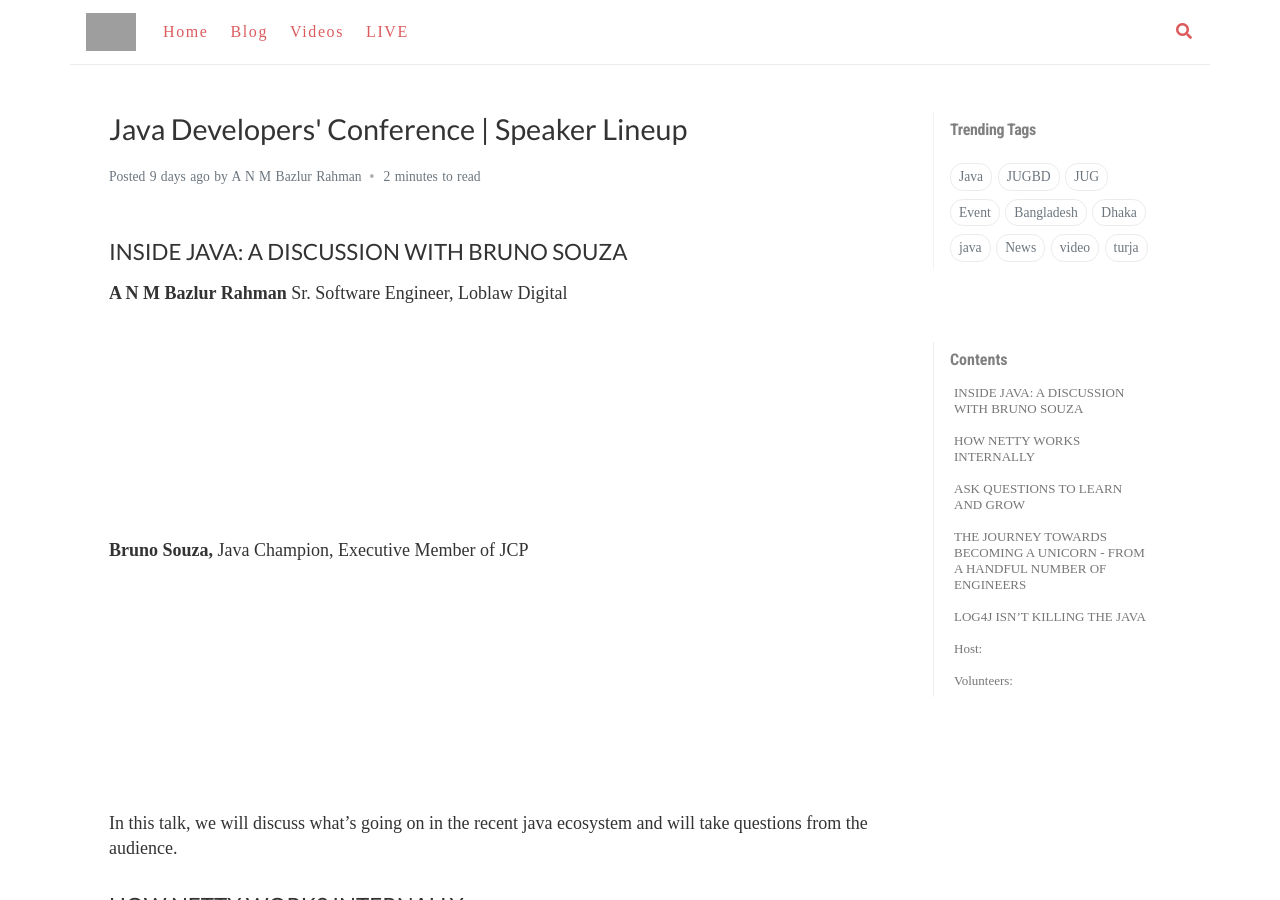
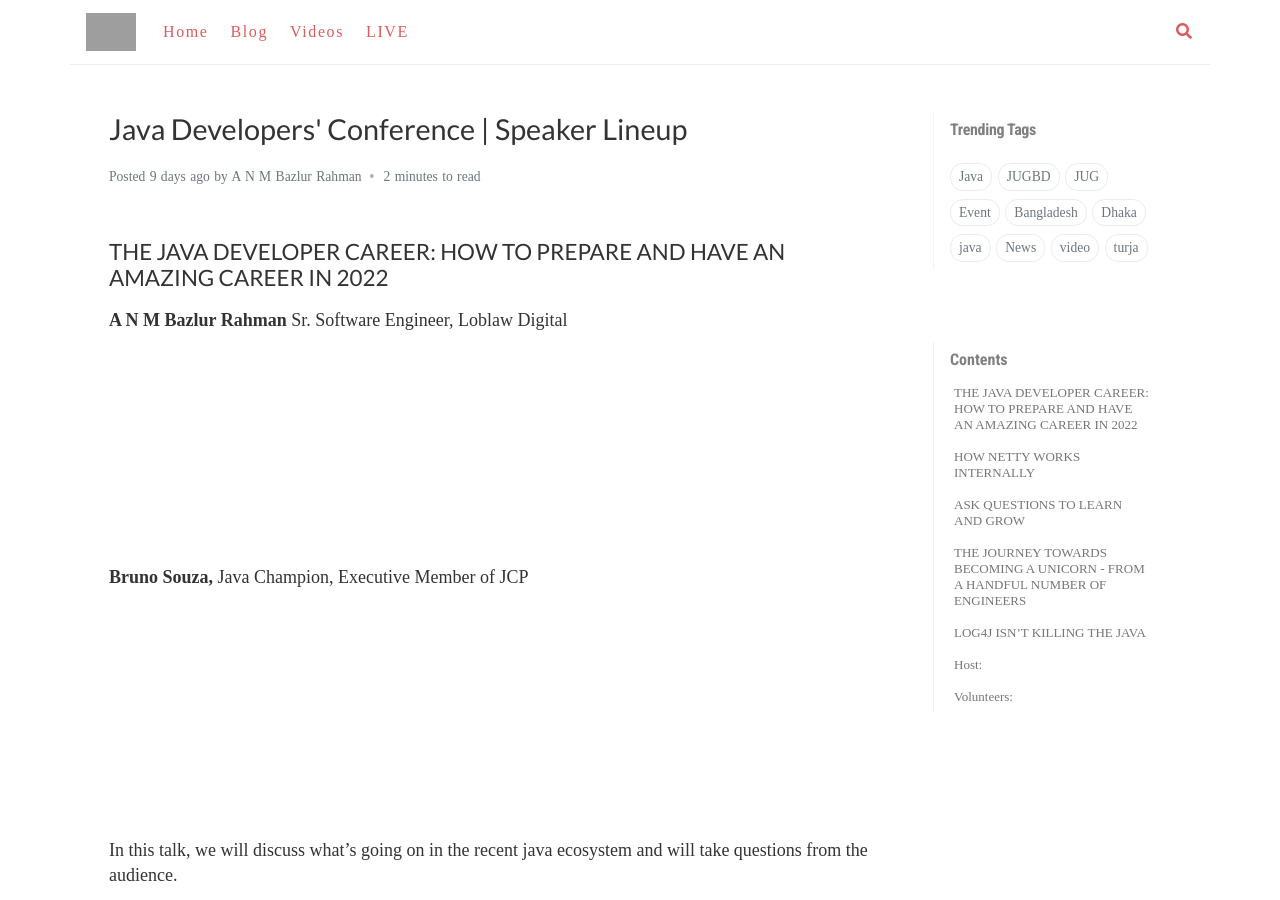
Before and after one commit to jugbd/jugbd.org, a Jekyll site: the page built from _posts/2021-12-28-java-developers-conference-speaker-lineup.md, in a window 1280 px wide and 900 px high. Built offline with Jekyll 4.4.1, drawn with Linux system fonts in a browser that asks for light colours; nearby versions of some CDN libraries; some web fonts are replaced; comment, search, counter and statistics services are not loaded; grey boxes are pictures that could not be loaded.

Commit message:
Update 2021-12-28-java-developers-conference-speaker-lineup.md

```diff
--- a/_posts/2021-12-28-java-developers-conference-speaker-lineup.md
+++ b/_posts/2021-12-28-java-developers-conference-speaker-lineup.md
@@ -9,7 +9,7 @@ pin: false
 
 ---
 
-## INSIDE JAVA: A DISCUSSION WITH BRUNO SOUZA
+## THE JAVA DEVELOPER CAREER: HOW TO PREPARE AND HAVE AN AMAZING CAREER IN 2022
 **A N M Bazlur Rahman**
 Sr. Software Engineer, Loblaw Digital\
 <img src="https://scontent.fybz2-2.fna.fbcdn.net/v/t39.30808-6/270036953_10224233765505593_1602994417077110033_n.jpg?_nc_cat=105&ccb=1-5&_nc_sid=b9115d&_nc_ohc=6BNDFPpdF68AX96-GUc&_nc_ht=scontent.fybz2-2.fna&oh=00_AT96jzYYQ9iMbpiC0ST0LH4iJ09OvqLVtmVQxVoox5CHYg&oe=61D039D6" width="200"/>
```
